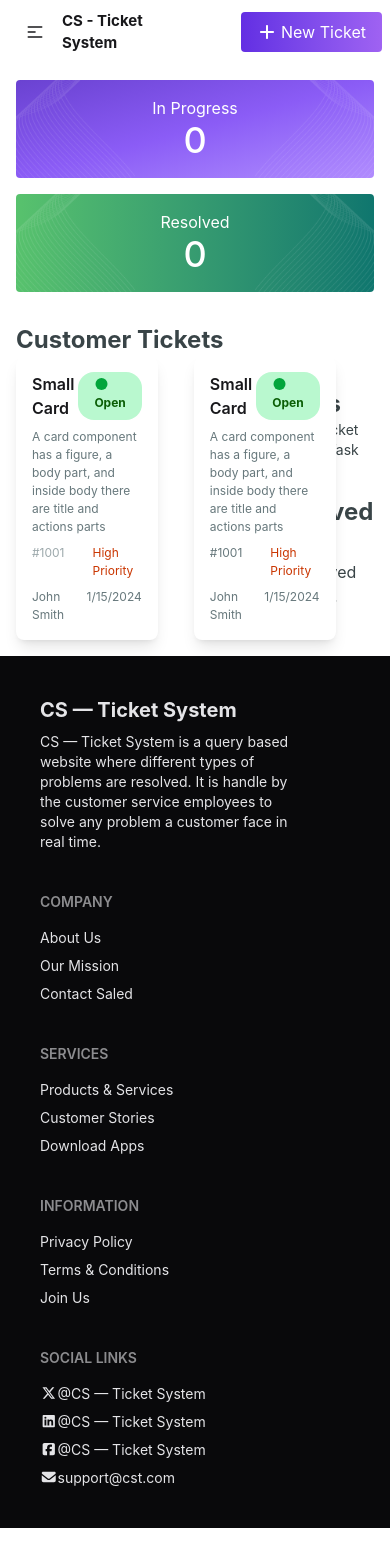
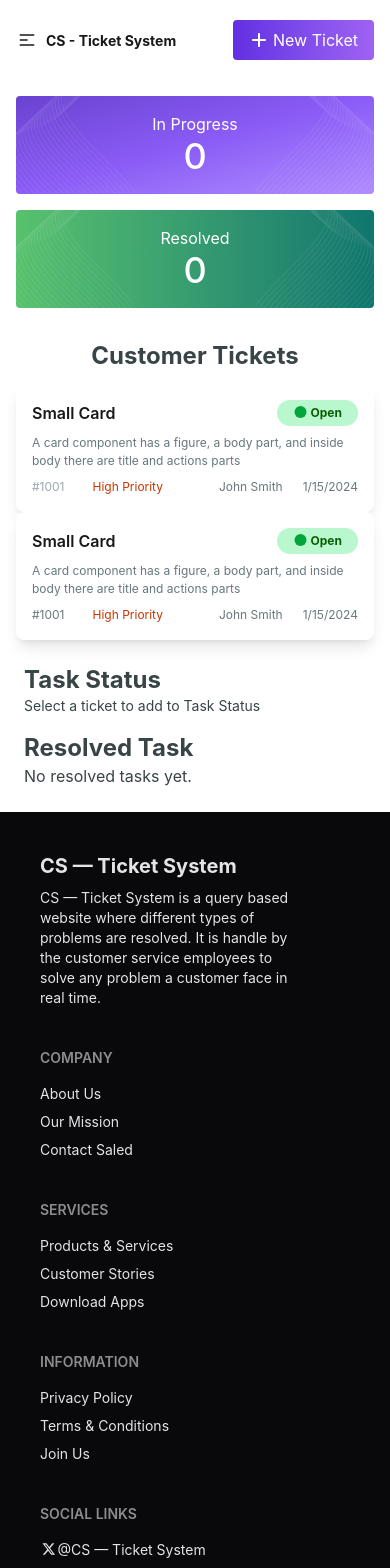
Before and after one commit to golamsarwar96/cs-ticket-system, a React (Vite) app: page / in a window 390 px wide. Shown: the top 1568 px of the page. Before the commit the page ends 1528 px from the top, so only its background shows below. Built offline with nearby package versions, Linux system fonts and the light colour scheme.

Commit message:
Worked with responsiveness. FrontEnd is almost done. Will tweak when I start working with features and logic.

```diff
--- a/src/components/CustomerTickets.jsx
+++ b/src/components/CustomerTickets.jsx
@@ -5,12 +5,14 @@ import React from "react";
 const CustomerTickets = () => {
   return (
     <div className="p-4">
-      <h1 className="text-2xl font-bold text-mist-700">Customer Tickets</h1>
-      <div className="grid gap-4 grid-cols-3">
+      <h1 className="text-2xl font-bold text-mist-700 text-center lg:text-left mb-3">
+        Customer Tickets
+      </h1>
+      <div className="grid gap-4 lg:grid-cols-3 grid-cols-1">
         {/* tickets section */}
-        <div className="flex gap-9 col-span-2">
+        <div className="lg:flex gap-9 lg:col-span-2">
           {/* Single ticket */}
-          <div class="card w-96 bg-base-100 card-sm shadow-lg">
+          <div class="card lg:w-96 bg-base-100 card-sm shadow-lg">
             <div class="card-body">
               <div className="flex justify-between gap-1">
                 <h2 class="card-title flex-1">Small Card</h2>
@@ -35,7 +37,7 @@ const CustomerTickets = () => {
               </div>
             </div>
           </div>
-          <div class="card w-96 bg-base-100 card-sm shadow-lg">
+          <div class="card lg:w-96 bg-base-100 card-sm shadow-lg">
             <div class="card-body">
               <div className="flex justify-between gap-1">
                 <h2 class="card-title flex-1">Small Card</h2>
@@ -61,7 +63,7 @@ const CustomerTickets = () => {
             </div>
           </div>
         </div>
-        <div className="col-span-1 space-y-4">
+        <div className="lg:col-span-1 space-y-4 p-2">
           {/* Task Section */}
           <div className="text-mist-700">
             <h1 className="text-2xl font-bold">Task Status</h1>
--- a/src/components/Footer.jsx
+++ b/src/components/Footer.jsx
@@ -8,7 +8,7 @@ import { FontAwesomeIcon } from "@fortawesome/react-fontawesome";
 
 const Footer = () => {
   return (
-    <div>
+    <div className="flex flex-col">
       <footer className="footer sm:footer-horizontal bg-neutral text-neutral-content p-10">
         <div className="w-62.5">
           <h1 className="text-xl font-bold">CS — Ticket System</h1>
@@ -59,6 +59,11 @@ const Footer = () => {
           </a>
         </nav>
       </footer>
+      <footer className="bg-black text-white footer sm:footer-horizontal footer-center p-6 ">
+        <aside>
+          <p>© 2025 CS — Ticket System. All rights reserved.</p>
+        </aside>
+      </footer>
     </div>
   );
 };
--- a/src/components/NavBar.jsx
+++ b/src/components/NavBar.jsx
@@ -3,11 +3,15 @@ import { faPlus } from "@fortawesome/free-solid-svg-icons";
 
 const NavBar = () => {
   return (
-    <div>
+    <div className="p-2">
       <div className="navbar justify-between bg-base-100">
         <div className="navbar-start">
           <div className="dropdown">
-            <div tabIndex={0} role="button" className="btn btn-ghost lg:hidden">
+            <div
+              tabIndex={0}
+              role="button"
+              className="btn btn-ghost lg:hidden p-0"
+            >
               <svg
                 xmlns="http://www.w3.org/2000/svg"
                 className="h-5 w-5"
@@ -36,7 +40,9 @@ const NavBar = () => {
               <li>Contact</li>
             </ul>
           </div>
-          <a className="lg:text-xl text-[15px] font-bold">CS - Ticket System</a>
+          <a className="lg:text-xl text-[14px] font-bold ml-2">
+            CS - Ticket System
+          </a>
         </div>
         <div className="hidden lg:flex">
           <ul className="flex gap-6 font-normal">
```
